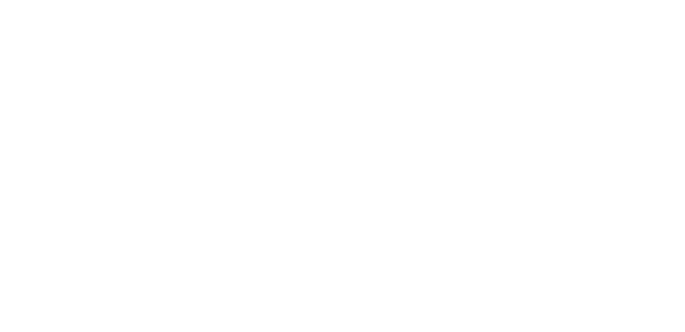
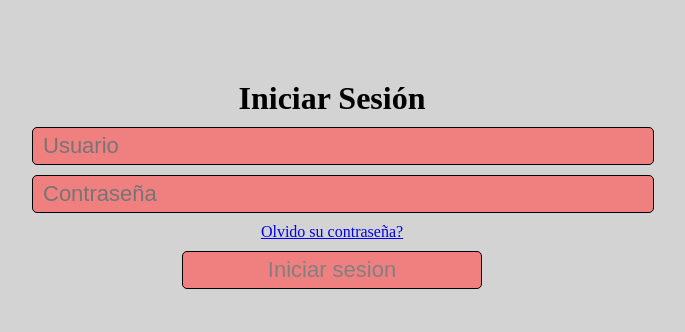
Before and after one commit to LukassForce/Proyecto-Ing-Web, a plain HTML site: page app/index.html in a window 1280 px wide. Shown: the whole page, without its empty margins (308-993 px from the left). Drawn offline with Linux system fonts and the light colour scheme.

Commit message:
Creacion menu inicio de sesion

```diff
--- /dev/null
+++ b/app/css/estilos.css
@@ -0,0 +1,57 @@
+
+* {
+    padding: 0;
+    margin: 0;
+    /* border: 1px solid black; */
+
+}
+
+body{
+    background-color: lightgray;
+    height: 100%;
+}
+.contenedor-formularios {
+    padding: 40px;
+    max-width: 600px;
+    margin: 40px auto;
+
+}
+
+#iniciar-sesion{
+    text-align: center;
+}
+
+input{
+    margin-top: 10px;
+    margin-bottom: 10px;
+    font-size: 22px;
+    display: block;
+    width: 100%;
+    height: 100%;
+    padding: 5px 10px;
+    background: lightcoral;
+    background-image: none;
+    border: 1px solid black;
+
+    color: grey;
+    border-radius: 0;
+    transition: all 0.5s ease;
+    border-radius: 5px;
+}
+
+button{
+    margin-top: 10px;
+    font-size: 22px;
+    color: grey;
+    width: 50%;
+    background-color: lightcoral;
+    border: 1px solid black;
+    border-radius: 5px;
+    padding: 5px 10px;
+    cursor: pointer;
+}
+
+button:hover{
+    background-color: indianred;
+    color: gainsboro;
+}
--- a/app/index.html
+++ b/app/index.html
@@ -4,9 +4,36 @@
     <meta charset="UTF-8">
     <meta http-equiv="X-UA-Compatible" content="IE=edge">
     <meta name="viewport" content="width=device-width, initial-scale=1.0">
-    <title>Document</title>
+
+
+    <!-- Estilos -->
+    <link rel="stylesheet" href="css/estilos.css">
+
+    <title>Inicio Sesion</title>
 </head>
 <body>
+       <!-- Formularios -->
+       <div class="contenedor-formularios">
+
+        <!-- Contenido de los Formularios -->
+        <div class="contenido-tab">
+            <!-- Iniciar Sesion -->
+            <div id="iniciar-sesion">
+                <h1>Iniciar Sesión</h1>
+                <form action="#" method="post">
+                    <div class="contenedor-input">
+                        <input type="text" required placeholder="Usuario">
+                    </div>
+
+                    <div class="contenedor-input">
+                        <input type="password" required placeholder="Contraseña">
+                    </div>
+                    <p class="forgot"><a href="#">Olvido su contraseña?</a></p>
+                    <button>Iniciar sesion</button>
+                </form>
+            </div>
+        </div>
+    </div>
 
 </body>
 </html>
```
